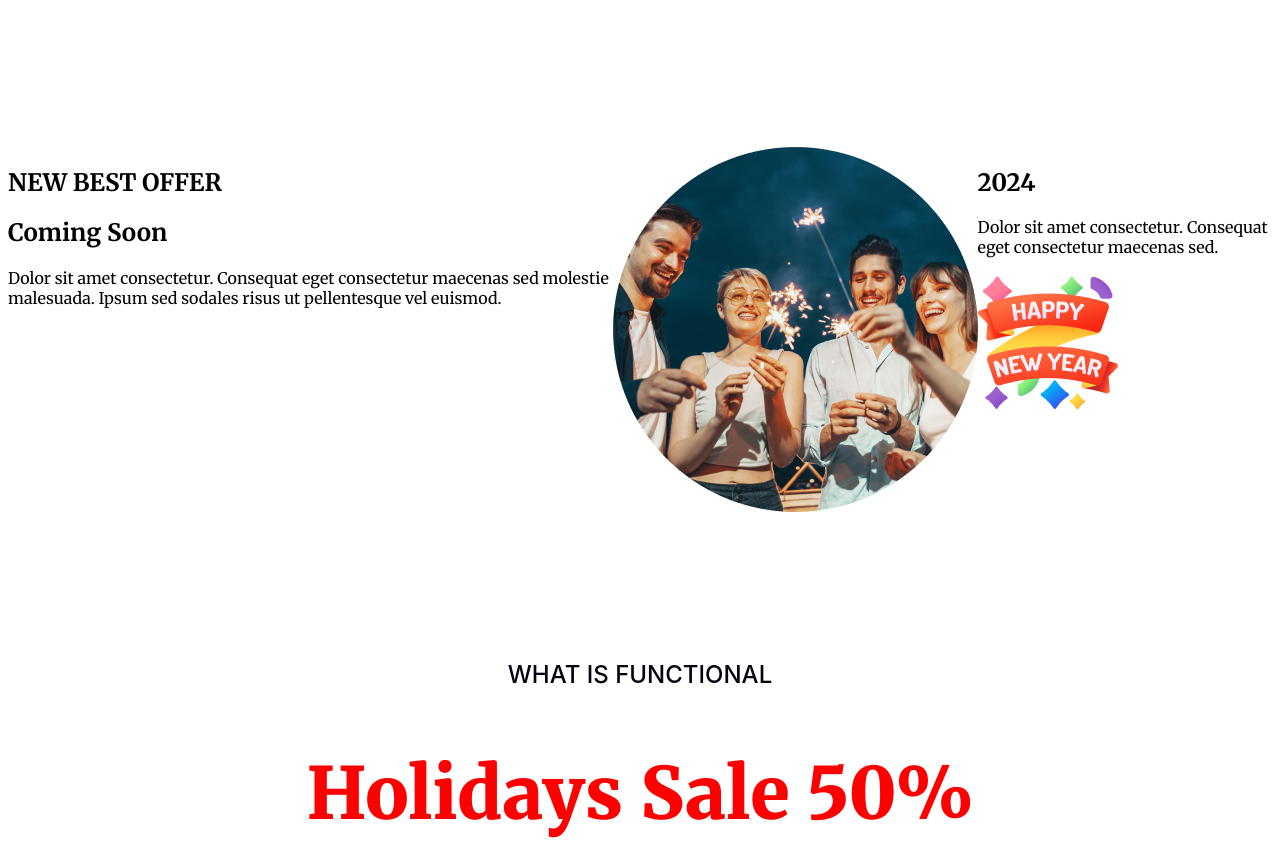
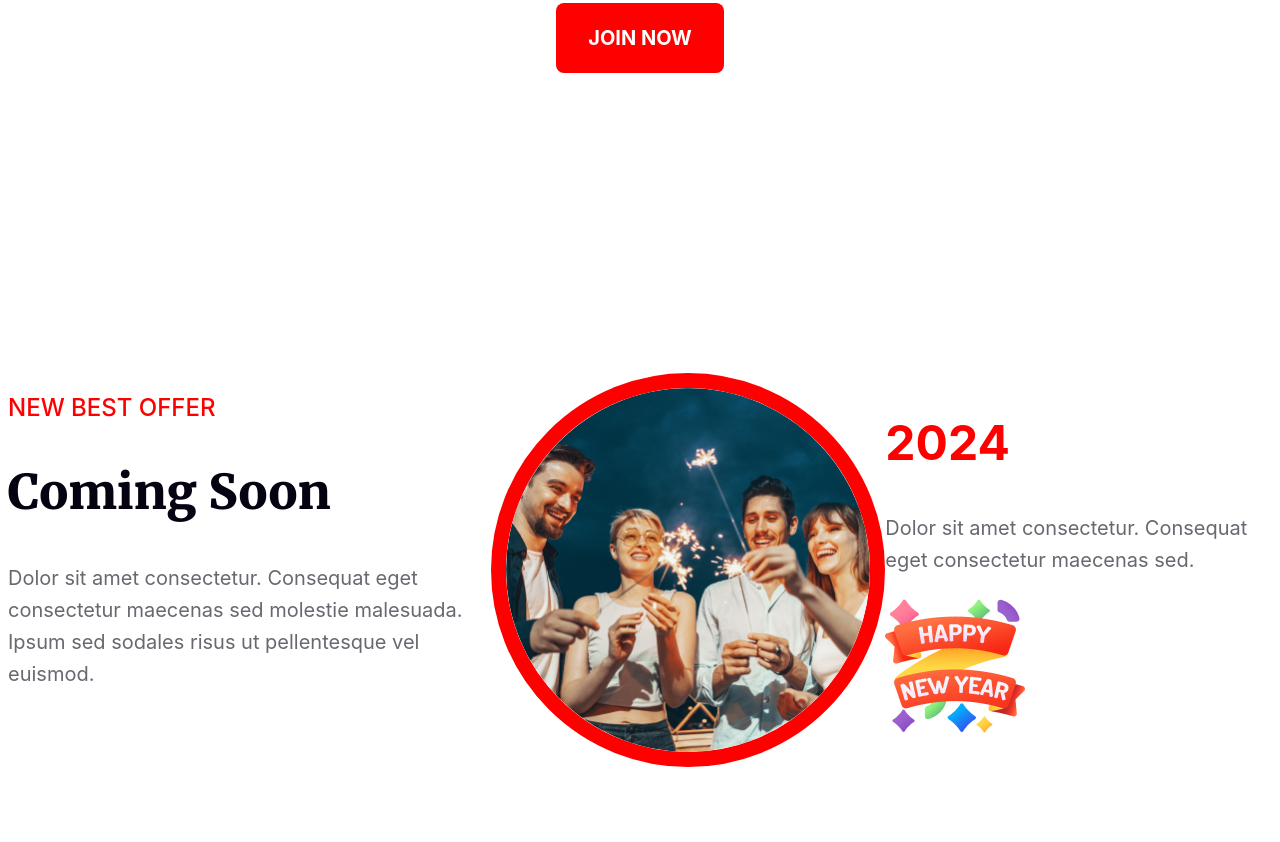
Before and after one commit to cseshahalam/new-year, a plain HTML site: page index.html in a window 1280 px wide. Shown: the part 2915-3757 px from the top of the page. Drawn offline with Linux system fonts and the light colour scheme.

Commit message:
last edit

```diff
--- a/styles/style.css
+++ b/styles/style.css
@@ -176,7 +176,7 @@ body {
 .best-offer {
     margin-top: 200px;
     display: flex;
-    justify-content: space-around;
+    justify-content: space-between;
 }
 
 .best-offer .offer-img {
@@ -356,21 +356,99 @@ footer p {
     margin: 0 auto;
     /* 160% */
 }
-.full-width img{
+
+.full-width img {
     width: 100%;
     background-repeat: repeat-x;
 }
 
-.holiday{
+.holiday {
     background: url("../resources/Rectangle\ 2.png");
     background-repeat: no-repeat;
     background-position: bottom;
     padding: 20px;
 }
-.holiday-image img{
+
+.holiday-image img {
     margin-bottom: 200px;
     justify-content: space-between;
+    flex-grow: 1;
 }
-.holiday-heading{
+
+.holiday-heading {
     margin-bottom: 200px;
 }
+
+.offer-text {
+    width: 500px;
+}
+
+.offer-text h2 {
+    color: #F00;
+    font-family: Inter;
+    font-size: 24px;
+    font-style: normal;
+    font-weight: 500;
+    line-height: normal;
+}
+
+.offer-text h1 {
+    color: #070211;
+    font-family: Merriweather;
+    font-size: 48px;
+    font-style: normal;
+    font-weight: 900;
+    line-height: normal;
+    text-transform: capitalize;
+}
+
+.offer-text p {
+    color: rgba(7, 2, 17, 0.60);
+
+    font-family: Inter;
+    font-size: 20px;
+    font-style: normal;
+    font-weight: 400;
+    line-height: 32px;
+    /* 160% */
+}
+
+.offer-img img {
+    border-radius: 463px;
+    border: 15px solid #F00;
+    width: 364px;
+
+
+}
+.offer-24{
+    width: 400px;
+}
+.offer-24 h1 {
+    color: #F00;
+    font-family: Inter;
+    font-size: 48px;
+    font-style: normal;
+    font-weight: 700;
+
+}
+
+.offer-24 p
+    {
+    color: rgba(7, 2, 17, 0.60);
+
+    font-family: Inter;
+    font-size: 20px;
+    font-style: normal;
+    font-weight: 400;
+    line-height: 32px;
+    /* 160% */
+}
+.gradiant{
+
+    padding:100px 0 100px 0;
+
+    /* background: rgb(2,0,36); */
+/* background: linear-gradient(180deg, rgba(255,0,0,0.10) 0%, rgba(255,0,0,0.00) 100%, rgba(0,212,255,1) 100%); */
+}
+
+/* fill: linear-gradient(180deg, rgba(255, 0, 0, 0.10) 0%, rgba(255, 0, 0, 0.00) 100%); */
```
